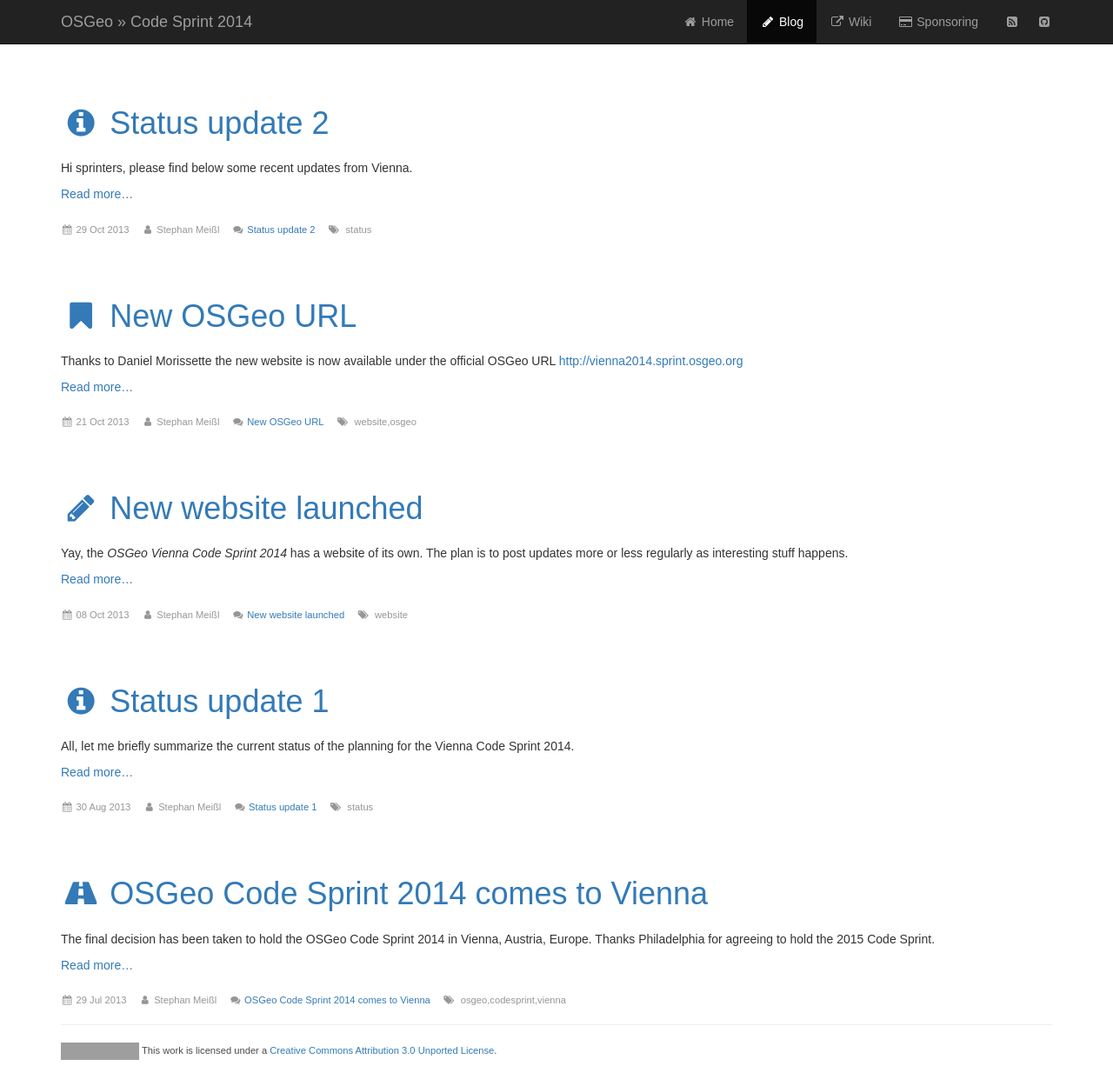
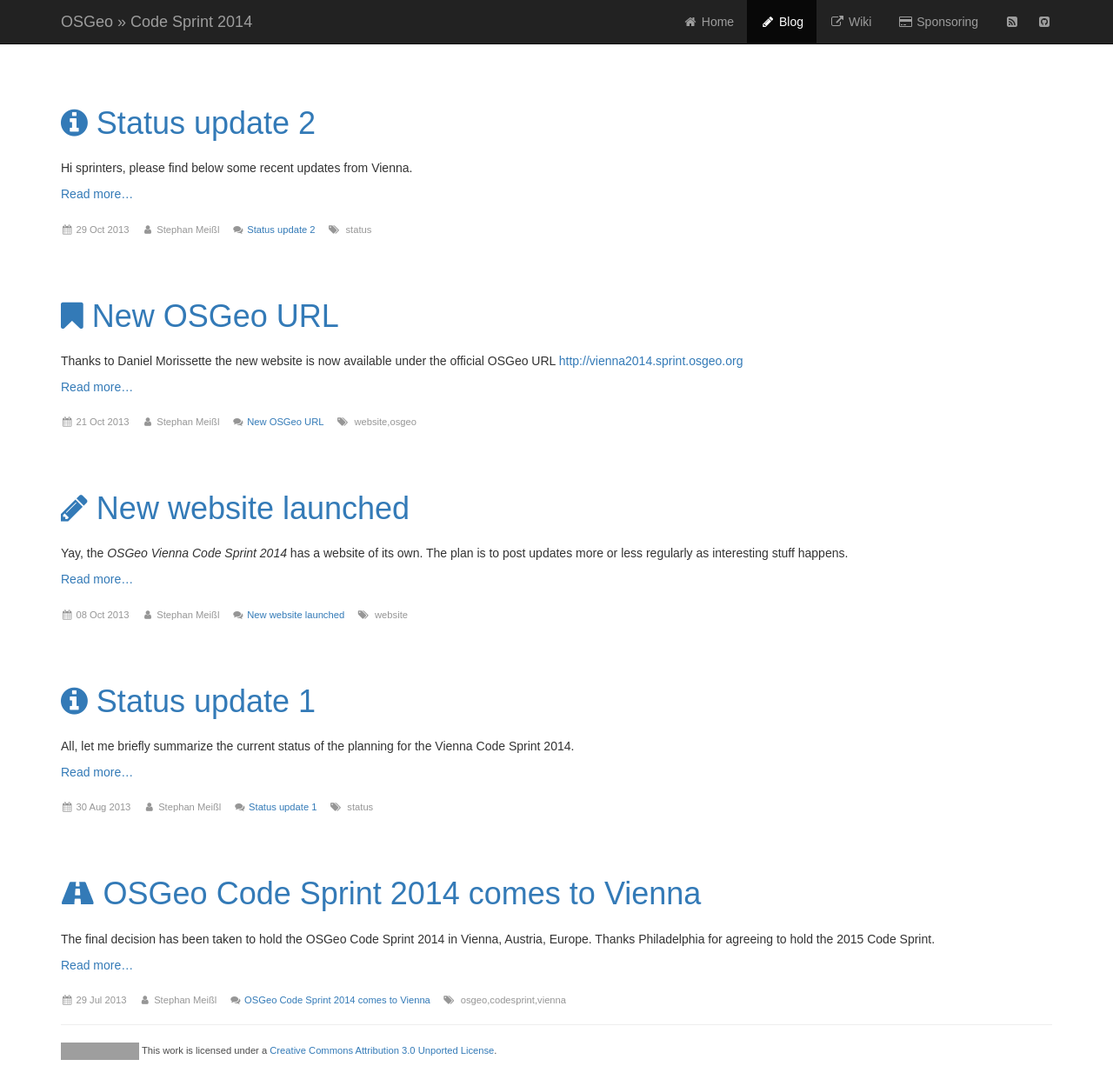
Before and after one commit to EOX-A/vienna_code_sprint_2014, a Jekyll site: the page built from blog.html, in a window 1280 px wide and 1249 px high. Shown: the whole window at 87% size. Built offline with Jekyll 4.4.1, drawn with Linux system fonts in a browser that asks for light colours; nearby versions of some CDN libraries; some web fonts are replaced; Markdown is read by kramdown in place of the engine named in the settings; a script that is not in the unit is left out; comment, search, counter and statistics services are not loaded; grey boxes are pictures that could not be loaded.

Commit message:
Fixed indention of headers
Signed-off-by: Marko Locher <marko@locher.at>

```diff
--- a/_layouts/post.html
+++ b/_layouts/post.html
@@ -5,9 +5,9 @@ layout: default
     <div class="post">
         <h1>
             {% if post.icon %}
-            <i class="fa fa-fw {{ post.icon }}"></i>
+            <i class="fa {{ post.icon }}"></i>
             {% else %}
-            <i class="fa fa-fw fa-pencil"></i>
+            <i class="fa fa-pencil"></i>
             {% endif %}
             {{ page.title }}
         </h1>
--- a/blog.html
+++ b/blog.html
@@ -7,9 +7,9 @@ title:  News
     <div class="post">
         <h1><a href="{{ site.baseurl}}{{ post.url }}">
             {% if post.icon %}
-            <i class="fa fa-fw {{ post.icon }}"></i>
+            <i class="fa {{ post.icon }}"></i>
             {% else %}
-            <i class="fa fa-fw fa-pencil"></i>
+            <i class="fa fa-pencil"></i>
             {% endif %}
             {{ post.title }}
         </a></h1>
```
